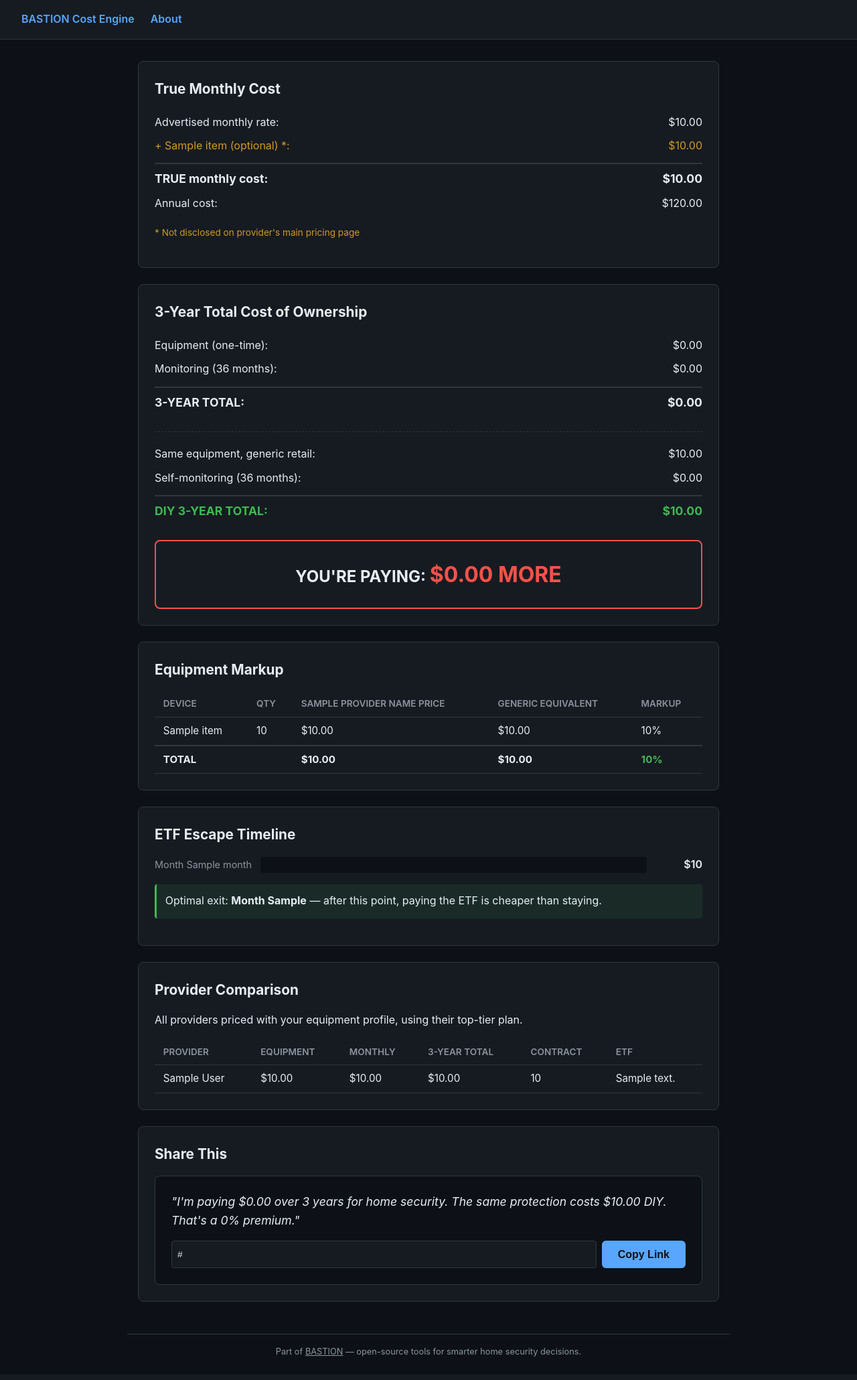
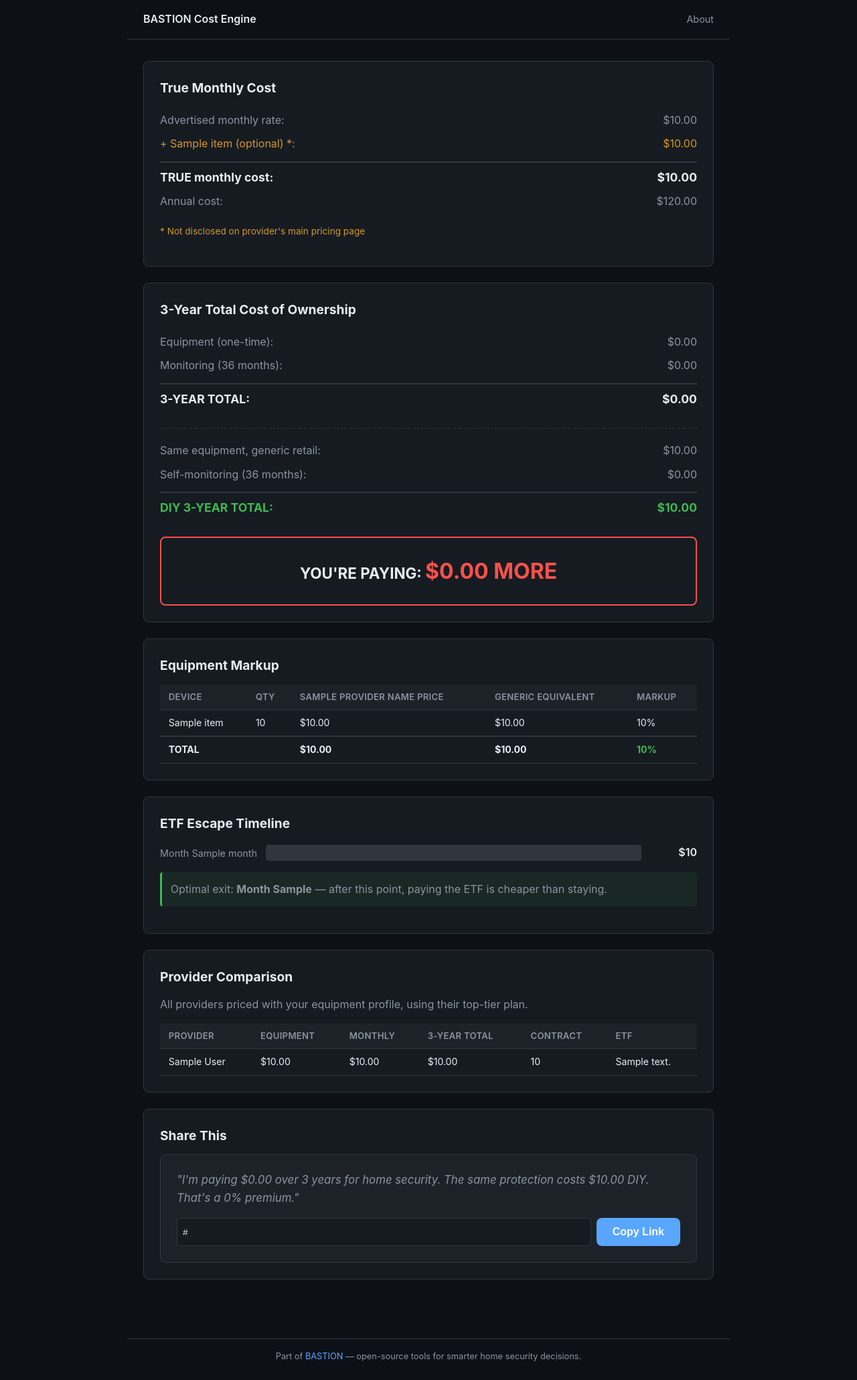
Before and after one commit to Pachacutie/bastion-cost-engine, a Flask app: template templates/results.html in a window 1280 px wide. Shown: the whole page at 67% size. Before the commit the page ends 2025 px from the top, so only its background shows below. Run offline with Flask 3, Linux system fonts and the light colour scheme; the template is opened without the code that fills it: most values are stand-ins (such as "Sample title", 1, 10 or a date in 2020).

Commit message:
style: dark theme with nav bar, about link, and BASTION footer
Standardize Cost Engine to the BASTION portfolio dark theme:
- Dark background (#0d1117), surface cards (#161b22)
- Nav bar with tool name + About link
- Footer linking to BASTION GitHub
- BASTION_HOSTED env var for conditional context
- 900px container width

```diff
--- a/src/bastion_cost/web.py
+++ b/src/bastion_cost/web.py
@@ -25,6 +25,11 @@ def create_app() -> Flask:
         static_folder=os.path.join(os.path.dirname(__file__), "..", "..", "static"),
     )
     app.secret_key = os.urandom(16)
+    hosted = os.environ.get("BASTION_HOSTED", "").lower() in ("1", "true", "yes")
+
+    @app.context_processor
+    def inject_hosted():
+        return {"hosted": hosted}
 
     @app.route("/")
     def index():
--- a/static/style.css
+++ b/static/style.css
@@ -1,3 +1,5 @@
+/* BASTION Cost Engine — Dark theme (portfolio standard) */
+
 :root {
     --bg: #0d1117;
     --surface: #161b22;
@@ -7,71 +9,104 @@
     --green: #3fb950;
     --red: #f85149;
     --amber: #d29922;
-    --yellow: #d29922;
     --accent: #58a6ff;
+    --primary: #2c3e50;
 }
 
 * { box-sizing: border-box; margin: 0; padding: 0; }
 
 body {
-    font-family: -apple-system, BlinkMacSystemFont, 'Segoe UI', Helvetica, Arial, sans-serif;
+    font-family: -apple-system, BlinkMacSystemFont, "Segoe UI", Roboto, sans-serif;
     background: var(--bg);
     color: var(--text);
     line-height: 1.6;
 }
 
 nav {
+    max-width: 900px;
+    margin: 0 auto;
+    padding: 1rem 1.5rem;
     display: flex;
-    gap: 1.5rem;
-    padding: 1rem 2rem;
-    background: var(--surface);
+    justify-content: space-between;
+    align-items: center;
     border-bottom: 1px solid var(--border);
 }
 
-nav a { color: var(--accent); text-decoration: none; font-weight: 600; }
+nav a {
+    color: var(--text);
+    text-decoration: none;
+    font-weight: 600;
+    font-size: 1rem;
+}
 
-main { max-width: 900px; margin: 2rem auto; padding: 0 1rem; }
-h1 { font-size: 1.8rem; margin-bottom: 1.5rem; }
-h2 { font-size: 1.3rem; margin-bottom: 1rem; }
+nav a:hover { color: var(--accent); }
 
-form { display: flex; flex-direction: column; gap: 1rem; max-width: 500px; }
-label { font-weight: 600; color: var(--text-muted); font-size: 0.9rem; }
+nav .nav-links { display: flex; gap: 1.5rem; }
+nav .nav-links a { font-weight: 400; font-size: 0.9rem; color: var(--text-muted); }
+nav .nav-links a:hover { color: var(--accent); }
+
+main {
+    max-width: 900px;
+    margin: 0 auto;
+    padding: 2rem 1.5rem;
+}
+
+h1 { font-size: 1.75rem; margin-bottom: 0.5rem; }
+h2 { font-size: 1.2rem; color: var(--text); margin-bottom: 0.8rem; }
+
+/* Forms */
+form { display: flex; flex-direction: column; gap: 0.8rem; max-width: 480px; margin: 0 auto; }
+label { font-weight: 600; color: var(--text-muted); font-size: 0.85rem; margin-bottom: 2px; }
 
 select, input[type="text"] {
-    padding: 0.6rem;
+    width: 100%;
+    padding: 10px 12px;
     background: var(--surface);
     border: 1px solid var(--border);
     color: var(--text);
-    border-radius: 6px;
-    font-size: 1rem;
+    border-radius: 8px;
+    font-size: 0.95rem;
+    outline: none;
+    transition: border-color 0.2s;
 }
 
+select:focus, input[type="text"]:focus { border-color: var(--accent); }
+
 button {
-    padding: 0.7rem 1.5rem;
+    display: block;
+    width: 100%;
+    padding: 12px 24px;
     background: var(--accent);
-    color: var(--bg);
+    color: #fff;
     border: none;
-    border-radius: 6px;
+    border-radius: 8px;
     font-size: 1rem;
     font-weight: 600;
     cursor: pointer;
+    transition: opacity 0.2s;
 }
 
-button:disabled { opacity: 0.4; cursor: not-allowed; }
+button:hover:not(:disabled) { opacity: 0.85; }
+button:disabled { opacity: 0.5; cursor: not-allowed; }
 
+/* Context bar (builder page) */
 .context-bar {
     display: flex;
     justify-content: space-between;
     align-items: center;
-    padding: 0.8rem 1rem;
+    padding: 12px 16px;
     background: var(--surface);
     border: 1px solid var(--border);
-    border-radius: 6px;
-    margin-bottom: 1.5rem;
+    border-radius: 8px;
+    margin-bottom: 20px;
+    font-size: 0.9rem;
+    color: var(--text-muted);
 }
 
 .context-bar a { color: var(--accent); text-decoration: none; }
+.context-bar a:hover { text-decoration: underline; }
 
+/* Equipment builder grid */
 .device-row {
     display: grid;
     grid-template-columns: 1fr auto auto auto auto auto;
@@ -81,9 +116,9 @@ button:disabled { opacity: 0.4; cursor: not-allowed; }
     border-bottom: 1px solid var(--border);
 }
 
-.device-name { font-weight: 500; }
-.device-category { color: var(--text-muted); font-size: 0.85rem; }
-.price-provider { color: var(--red); }
+.device-name { font-weight: 600; }
+.device-category { color: var(--text-muted); font-size: 0.82rem; }
+.price-provider { color: var(--red); font-weight: 500; }
 .price-generic { color: var(--green); font-size: 0.9rem; }
 .not-available { color: var(--text-muted); font-style: italic; grid-column: span 4; }
 
@@ -93,10 +128,13 @@ button:disabled { opacity: 0.4; cursor: not-allowed; }
     width: 28px; height: 28px; padding: 0;
     font-size: 1.1rem; display: flex;
     align-items: center; justify-content: center;
-    border-radius: 4px;
+    border-radius: 4px; width: auto;
+    background: var(--surface); border: 1px solid var(--border); color: var(--text);
 }
 
-.qty-value { min-width: 20px; text-align: center; }
+.qty-controls button:hover { border-color: var(--accent); }
+
+.qty-value { min-width: 20px; text-align: center; font-weight: 600; }
 .line-total { font-weight: 600; min-width: 70px; text-align: right; }
 
 .running-totals {
@@ -104,8 +142,9 @@ button:disabled { opacity: 0.4; cursor: not-allowed; }
     margin: 1rem 0; border-top: 2px solid var(--border); font-weight: 600;
 }
 
-#see-results { margin-top: 1rem; width: 100%; max-width: 300px; }
+#see-results { margin-top: 1rem; max-width: 300px; }
 
+/* Result sections */
 .result-section {
     background: var(--surface);
     border: 1px solid var(--border);
@@ -115,12 +154,12 @@ button:disabled { opacity: 0.4; cursor: not-allowed; }
 }
 
 .cost-breakdown { margin: 1rem 0; }
-.line-item { display: flex; justify-content: space-between; padding: 0.3rem 0; }
+.line-item { display: flex; justify-content: space-between; padding: 0.3rem 0; color: var(--text-muted); }
 
 .line-item.total {
     border-top: 2px solid var(--border);
     margin-top: 0.5rem; padding-top: 0.5rem;
-    font-weight: 700; font-size: 1.1rem;
+    font-weight: 700; font-size: 1.1rem; color: var(--text);
 }
 
 .line-item.undisclosed { color: var(--amber); }
@@ -129,32 +168,38 @@ button:disabled { opacity: 0.4; cursor: not-allowed; }
 .line-item.total.diy { color: var(--green); }
 
 .shocking-number {
-    text-align: center; font-size: 1.5rem; font-weight: 700;
+    text-align: center; font-size: 1.4rem; font-weight: 700;
     margin-top: 1.5rem; padding: 1.5rem;
     border: 2px solid var(--red); border-radius: 8px;
 }
 
 .premium { color: var(--red); font-size: 2rem; }
 
+/* Tables */
 .table-wrapper { overflow-x: auto; }
 
-table { width: 100%; border-collapse: collapse; font-size: 0.95rem; }
+table { width: 100%; border-collapse: collapse; font-size: 0.88rem; }
 th, td { padding: 0.5rem 0.8rem; text-align: left; border-bottom: 1px solid var(--border); }
-th { color: var(--text-muted); font-weight: 600; font-size: 0.85rem; text-transform: uppercase; }
+th {
+    background: rgba(255,255,255,0.03); font-weight: 600;
+    font-size: 0.82rem; text-transform: uppercase; letter-spacing: 0.3px;
+    color: var(--text-muted);
+}
 .total-row { font-weight: 700; border-top: 2px solid var(--border); }
-.highlight-row { background: rgba(88, 166, 255, 0.1); }
-.diy-row { background: rgba(63, 185, 80, 0.08); }
+.highlight-row { background: rgba(88, 166, 255, 0.08); }
+.diy-row { background: rgba(63, 185, 80, 0.06); }
 .markup-green { color: var(--green); }
-.markup-yellow { color: var(--yellow); }
+.markup-yellow { color: var(--amber); }
 .markup-red { color: var(--red); font-weight: 700; }
 
+/* ETF chart */
 .etf-chart { margin: 1rem 0; }
 
 .etf-bar-row { display: flex; align-items: center; gap: 0.8rem; margin-bottom: 0.5rem; }
 .etf-month { min-width: 80px; font-size: 0.9rem; color: var(--text-muted); }
 
 .etf-bar-container {
-    flex: 1; height: 24px; background: var(--bg);
+    flex: 1; height: 24px; background: var(--border);
     border-radius: 4px; overflow: hidden;
 }
 
@@ -171,49 +216,60 @@ th { color: var(--text-muted); font-weight: 600; font-size: 0.85rem; text-transf
 
 .exit-callout {
     margin-top: 1rem; padding: 0.8rem;
-    background: rgba(63, 185, 80, 0.1);
+    background: rgba(63, 185, 80, 0.08);
     border-left: 3px solid var(--green); border-radius: 4px;
 }
 
 .cove-warning {
-    padding: 0.8rem; background: rgba(210, 153, 34, 0.1);
+    padding: 0.8rem; background: rgba(210, 153, 34, 0.08);
     border-left: 3px solid var(--amber); border-radius: 4px; margin-bottom: 1rem;
 }
 
+/* Share section */
 .share-card {
-    background: var(--bg); border: 1px solid var(--border);
+    background: rgba(255,255,255,0.03); border: 1px solid var(--border);
     border-radius: 8px; padding: 1.5rem;
 }
 
-.share-text { font-size: 1.1rem; font-style: italic; margin-bottom: 1rem; }
+.share-text { font-size: 1.05rem; font-style: italic; margin-bottom: 1rem; color: var(--text-muted); }
 .share-url { display: flex; gap: 0.5rem; }
 
 .share-url input {
-    flex: 1; padding: 0.5rem; background: var(--surface);
-    border: 1px solid var(--border); color: var(--text);
+    flex: 1; padding: 0.5rem;
+    border: 1px solid var(--border); color: var(--text); background: var(--surface);
     border-radius: 4px; font-size: 0.85rem;
 }
 
-#copy-url { white-space: nowrap; }
+#copy-url { white-space: nowrap; width: auto; }
 
+/* Content styles */
 main ul { padding-left: 1.5rem; margin: 0.5rem 0 1rem; }
 main li { margin-bottom: 0.3rem; }
-main p { margin-bottom: 1rem; }
+main p { margin-bottom: 1rem; color: var(--text-muted); }
 main a { color: var(--accent); }
 
+/* Footer */
 footer {
-    max-width: 900px; margin: 3rem auto 1.5rem; padding: 1rem 1rem 0;
+    max-width: 900px;
+    margin: 2rem auto 1.5rem;
+    padding: 1rem 1.5rem 0;
     border-top: 1px solid var(--border);
-    text-align: center; font-size: 0.8rem; color: var(--text-muted);
+    text-align: center;
+    font-size: 0.8rem;
+    color: var(--text-muted);
 }
 
-footer a { color: var(--text-muted); text-decoration: underline; }
+footer a { color: var(--accent); text-decoration: none; }
+footer a:hover { text-decoration: underline; }
 
-@media (max-width: 700px) {
+/* Responsive */
+@media (max-width: 600px) {
     .device-row { grid-template-columns: 1fr 1fr; gap: 0.3rem; }
     .running-totals { flex-direction: column; gap: 0.5rem; }
-    .shocking-number { font-size: 1.2rem; }
+    .shocking-number { font-size: 1.1rem; }
     .premium { font-size: 1.5rem; }
     .etf-month { min-width: 60px; font-size: 0.8rem; }
     .etf-amount { min-width: 50px; font-size: 0.85rem; }
+    main { padding: 1.5rem 1rem; }
+    nav { padding: 0.8rem 1rem; }
 }
--- a/templates/base.html
+++ b/templates/base.html
@@ -9,7 +9,9 @@
 <body>
     <nav>
         <a href="/">BASTION Cost Engine</a>
-        <a href="/about">About</a>
+        <div class="nav-links">
+            <a href="/about">About</a>
+        </div>
     </nav>
     <main>
         {% block content %}{% endblock %}
```
Also changed, not shown: templates/about.html (+5 -4 lines).
